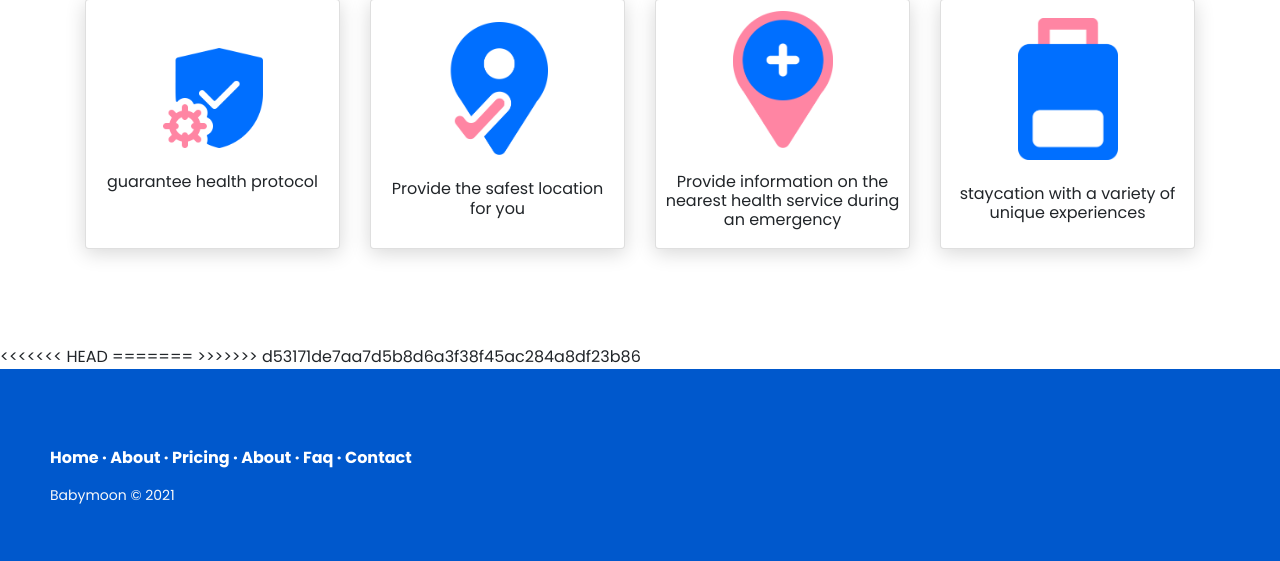
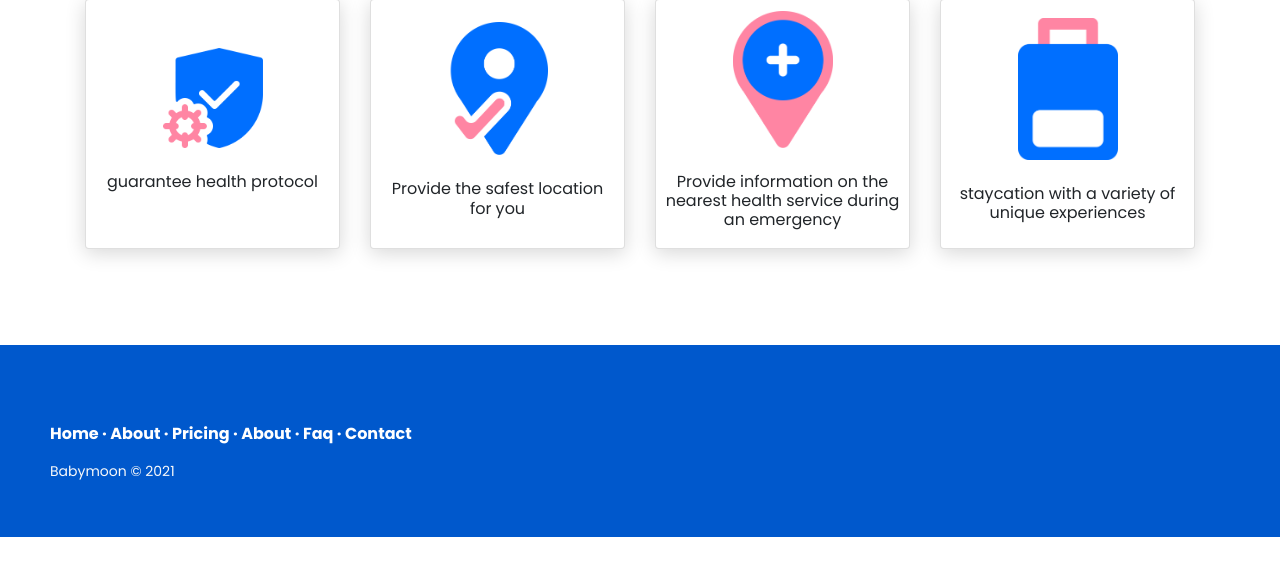
Before and after one commit to iqbal89co/staycation_crowd, a CodeIgniter app: page /staycation_crowd/index.php/hero/index in a window 1280 px wide; the page is wider, and only the part inside the window is pictured. Shown: the part 945-1506 px from the top of that part. After the commit the page ends 1482 px from the top of that part, so only its background shows below. Run offline with CodeIgniter, Linux system fonts and the light colour scheme; data that the repository does not hold is empty; some libraries are stand-ins or nearby versions.

Commit message:
fix merge

```diff
--- a/application/views/hero.php
+++ b/application/views/hero.php
@@ -202,7 +202,3 @@
 		}
 	});
 </script>
-<<<<<<< HEAD
-
-=======
->>>>>>> d53171de7aa7d5b8d6a3f38f45ac284a8df23b86
```
